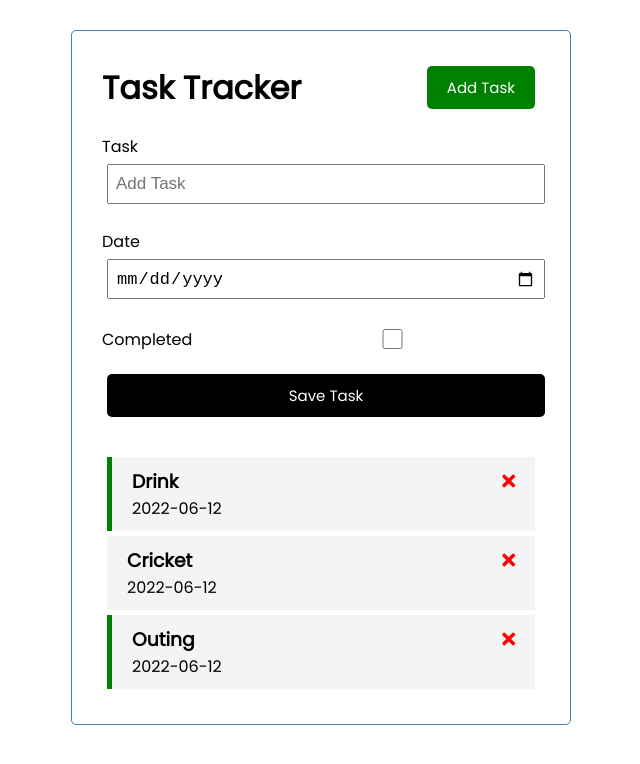
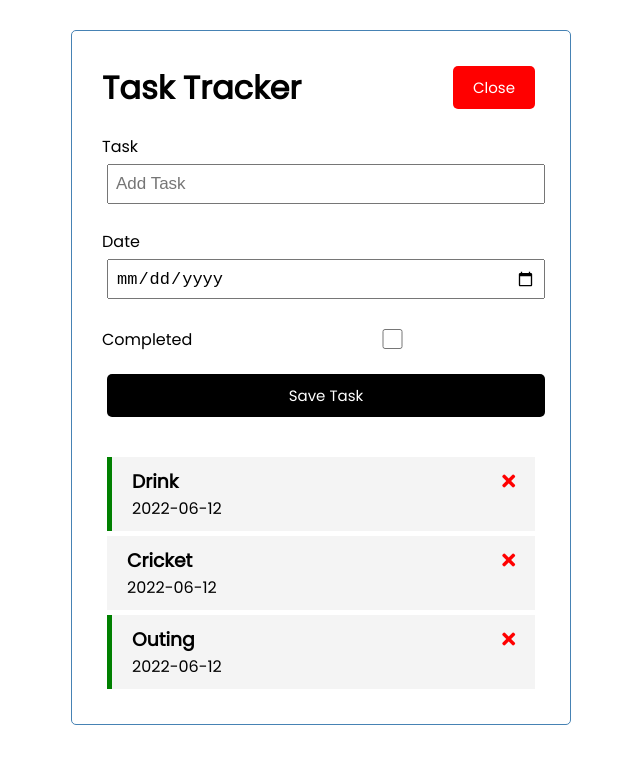
Before and after one commit to khizerdev/vue-task-tracker, a Vue app: page / in a window 1280 px wide. Both pictures are taken after a click on the button "Add Task". Shown: the top 764 px of the page, without its empty margins (319-959 px from the left). Built offline with nearby package versions, Linux system fonts and the light colour scheme.

Commit message:
Toggle Form & Template Conditionals

```diff
--- a/src/App.vue
+++ b/src/App.vue
@@ -1,7 +1,9 @@
 <template>
   <div class="container">
-    <Header title="Task Tracker"/>
-    <AddTask @add-task="addTask"/>
+    <Header @toggle-form="toggleForm" title="Task Tracker" :showAddForm="showAddForm"/>
+      <div v-show="showAddForm">
+        <AddTask @add-task="addTask"/>
+      </div>
     <Tasks @toggle-completed="toggleCompleted" @delete-task="deleteTask" :tasks="tasks"/>
   </div>
 </template>
@@ -22,7 +24,8 @@ export default {
   emits: ["delete-task","toggle-completed",'add-task'],
   data() {
     return {
-      tasks : []
+      tasks : [],
+      showAddForm: false
     }
   },
   created() {
@@ -58,6 +61,9 @@ export default {
     },
     addTask(task) {
       this.tasks = [...this.tasks , task]
+    },
+    toggleForm() {
+      this.showAddForm = !this.showAddForm
     }
   }
 }
--- a/src/components/Button.vue
+++ b/src/components/Button.vue
@@ -13,7 +13,7 @@ export default {
     },
     methods : {
         onClick() {
-            alert("I'm clicked")
+            this.$emit('toggle-form')
         }
     }
 }
--- a/src/components/Header.vue
+++ b/src/components/Header.vue
@@ -1,7 +1,10 @@
 <template>
     <header>
         <h1>{{title}}</h1>
-        <Button text="Add Task" color="green"/>
+        <Button
+            @toggle-form="$emit('toggle-form')"
+            :text="showAddForm ? 'Close' : 'Add Task'"
+            :color="showAddForm ? 'red' : 'green'"/>
     </header>
 </template>
 
@@ -13,10 +16,12 @@ export default {
     name: "Header",
     props: {
         title: String,
+        showAddForm: Boolean
     },
     components: {
         Button,
-    }
+    },
+    emits: ["toggle-form"]
 }
 </script>
 
```
